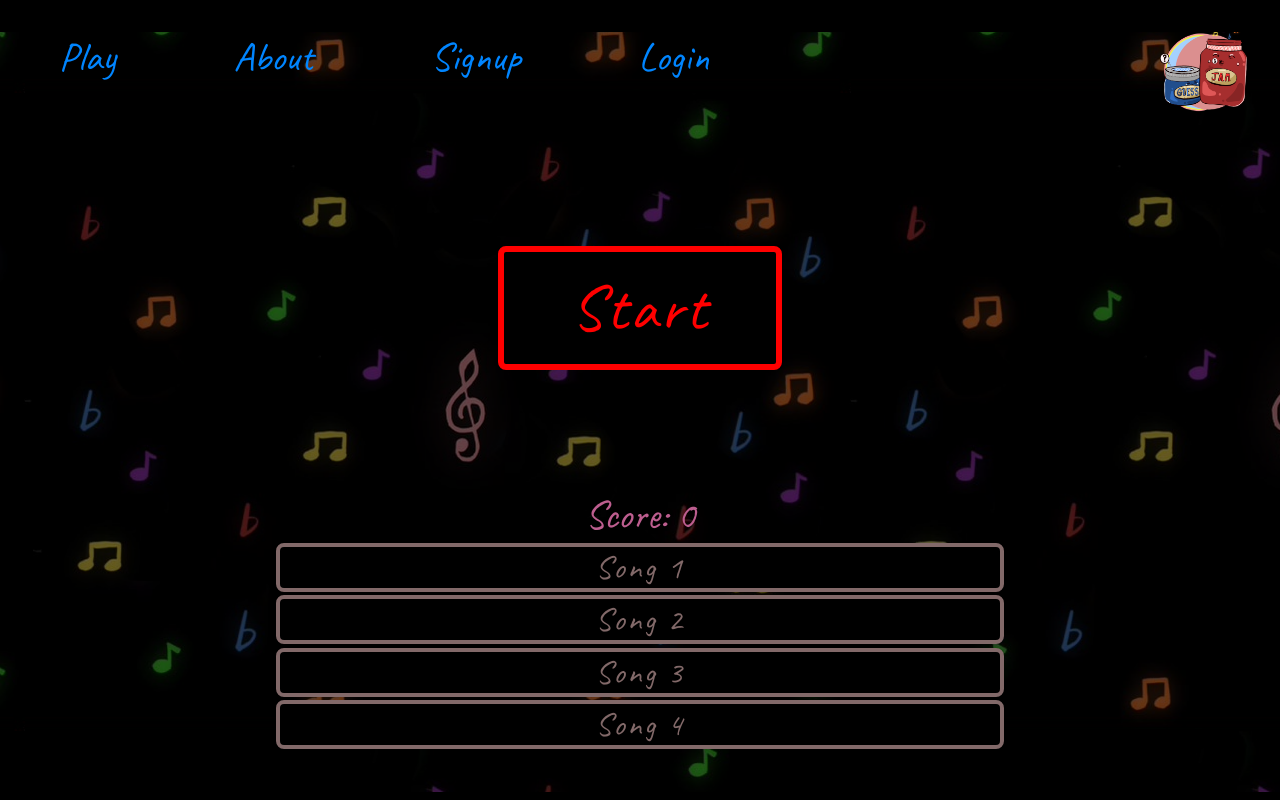
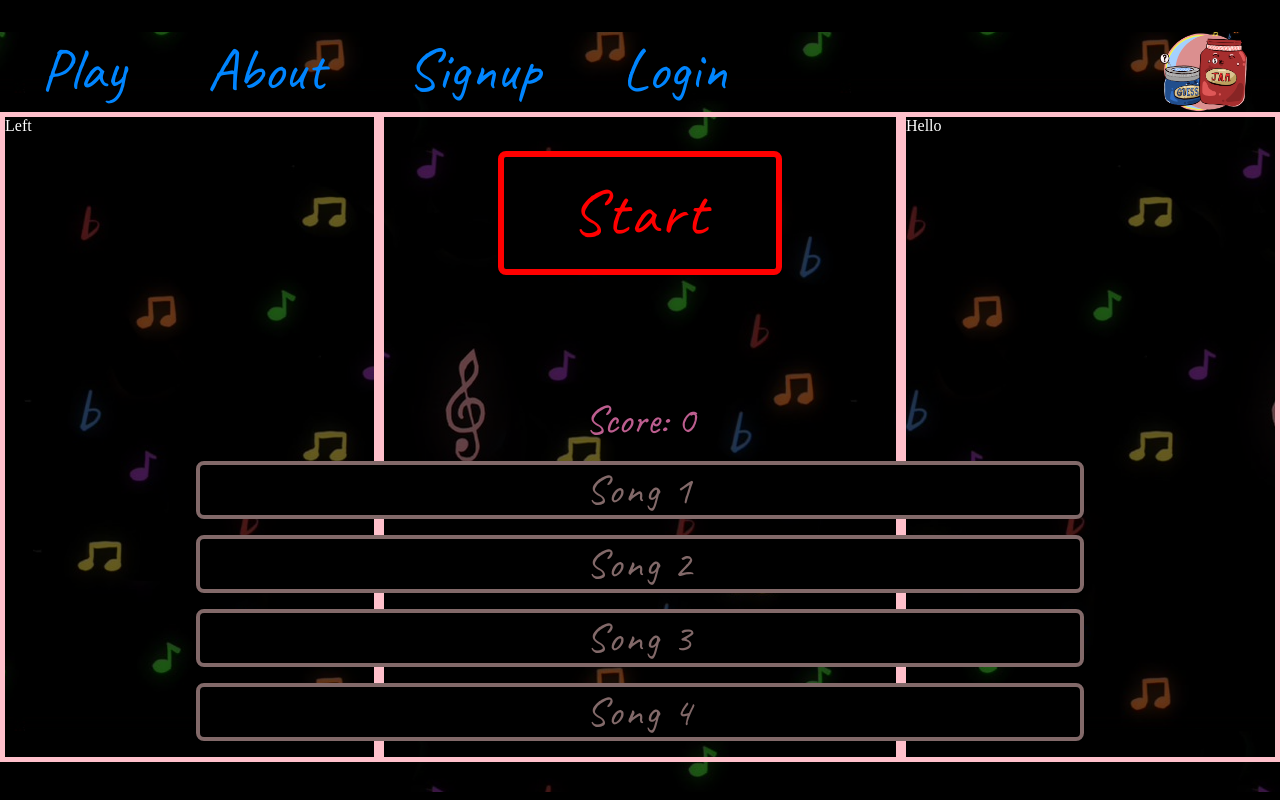
Before and after one commit to ronquiaj/Guess_Jam, a React (Create React App) app in the folder client/: page /game in a window 1280 px wide. Built offline with nearby package versions, Linux system fonts and the light colour scheme.

Commit message:
Added full HUD to frontend game page

```diff
--- a/client/src/components/Navbar/Navbar.tsx
+++ b/client/src/components/Navbar/Navbar.tsx
@@ -12,51 +12,80 @@ const Navbar: FC = () => {
   const smallScreen = 660 >= width;
   return (
     <>
-      <div className='navbar'>
+      <div className="navbar">
         {!smallScreen ? (
-          <div className='navbar--route-container'>
-            <Link className='remove-link' to='/lobby'>
-              <Typography variant='blue'>Play</Typography>
+          <div className="navbar--route-container">
+            <Link className="remove-link" to="/lobby">
+              <Typography
+                className="navbar--route-container--links"
+                variant="blue"
+              >
+                Play
+              </Typography>
             </Link>
-            <Link className='remove-link' to='/about'>
-              <Typography variant='blue'>About</Typography>
+            <Link className="remove-link" to="/about">
+              <Typography
+                className="navbar--route-container--links"
+                variant="blue"
+              >
+                About
+              </Typography>
             </Link>
-            <Link className='remove-link' to='/signup'>
-              <Typography variant='blue'>Signup</Typography>
+            <Link className="remove-link" to="/signup">
+              <Typography
+                className="navbar--route-container--links"
+                variant="blue"
+              >
+                Signup
+              </Typography>
             </Link>
-            <Link className='remove-link' to='/login'>
-              <Typography variant='blue'>Login</Typography>
+            <Link className="remove-link" to="/login">
+              <Typography
+                className="navbar--route-container--links"
+                variant="blue"
+              >
+                Login
+              </Typography>
             </Link>
           </div>
         ) : (
-          <Hamburger className='navbar--hamburger' onClick={() => setOpen(!open)} open={open} />
+          <Hamburger
+            className="navbar--hamburger"
+            onClick={() => setOpen(!open)}
+            open={open}
+          />
         )}
-        <div className='navbar--logo-container'>
-          <img alt='logo' className='navbar--logo-container__logo' src='/images/logo.png'></img>
+        <div className="navbar--logo-container">
+          <img
+            alt="logo"
+            className="navbar--logo-container__logo"
+            src="/images/logo.png"
+          ></img>
         </div>
       </div>
 
       <div
         className={`navbar--open ${
           open && smallScreen ? "navbar--open__show" : "navbar--open__close"
-        }`}>
-        <Link className='remove-link' to='/lobby'>
-          <Button className='navbar--open__button' variant='blue'>
+        }`}
+      >
+        <Link className="remove-link" to="/lobby">
+          <Button className="navbar--open__button" variant="blue">
             Play
           </Button>
         </Link>
-        <Link className='remove-link' to='/about'>
-          <Button className='navbar--open__button' variant='blue'>
+        <Link className="remove-link" to="/about">
+          <Button className="navbar--open__button" variant="blue">
             About
           </Button>
         </Link>
-        <Link className='remove-link' to='/signup'>
-          <Button className='navbar--open__button' variant='blue'>
+        <Link className="remove-link" to="/signup">
+          <Button className="navbar--open__button" variant="blue">
             Signup
           </Button>
         </Link>
-        <Link className='remove-link' to='/login'>
-          <Button className='navbar--open__button' variant='blue'>
+        <Link className="remove-link" to="/login">
+          <Button className="navbar--open__button" variant="blue">
             Login
           </Button>
         </Link>
--- a/client/src/components/Navbar/styles.scss
+++ b/client/src/components/Navbar/styles.scss
@@ -15,12 +15,16 @@
   }
 
   &--route-container {
-    width: 40%;
+    width: 60%;
     display: flex;
     flex-direction: row;
     justify-content: space-around;
     @include breakpoint("lg") {
       width: 90%;
+    }
+
+    &--links {
+      font-size: 3.7rem;
     }
   }
 
--- a/client/src/components/global/Button/styles.scss
+++ b/client/src/components/global/Button/styles.scss
@@ -18,12 +18,12 @@
   cursor: pointer;
   font-family: "Caveat", cursive;
   letter-spacing: 0.15rem;
-  width: 45rem;
-  font-size: 2rem;
+  width: 55rem;
+  font-size: 2.5rem;
   text-align: center;
   transition: 500ms ease;
   border-radius: 0.5rem;
-  margin: 0.2rem;
+  margin: 1rem;
   @include breakpoint("sm") {
     width: 90vw;
     font-size: 1.7rem;
--- a/client/src/routes/GamePage/GamePageView.tsx
+++ b/client/src/routes/GamePage/GamePageView.tsx
@@ -47,17 +47,21 @@ const GamePageView: FC<Props> = ({
 
   return (
     <div className="game-container">
-      <div className="game-container">
+      <div className="game-container--tools">Left</div>
+      <div className="game-container--main">
         {gameStarted ? (
           <Countdown
             neon={true}
             countdownWords={["Ready?", "Set...", "Go!"]}
-            className="game-container--ready-set-go"
+            className="game-container--main--ready-set-go"
             time={1000}
             animationOver={closeOpeningCountdown}
           />
         ) : (
-          <Button className="game-container--big-button" onClick={startGame}>
+          <Button
+            className="game-container--main--big-button"
+            onClick={startGame}
+          >
             Start
           </Button>
         )}
@@ -73,11 +77,12 @@ const GamePageView: FC<Props> = ({
         <ButtonContainer
           className={`game--button-container ${
             !openingCountdownOver &&
-            "game-container--button-container--disabled"
+            "game-container--main--button-container--disabled"
           }`}
           buttons={buttons.buttons}
         />
       </div>
+      <div className="game-container--info">Hello</div>
     </div>
   );
 };
--- a/client/src/routes/GamePage/styles.scss
+++ b/client/src/routes/GamePage/styles.scss
@@ -3,8 +3,27 @@
 
 .game-container {
   display: flex;
+  flex-direction: row;
+
+  width: 100%;
+  height: 100%;
+
+  &--tools {
+    width: 30%;
+    border: 5px solid pink;
+  }
+
+  &--info {
+    width: 30%;
+    border: 5px solid pink;
+  }
+
+  &--main {
+    border: 5px solid pink;
+    display: flex;
     flex-direction: column;
     height: 80vh;
+    width: 40%;
     justify-content: flex-end;
     align-items: center;
     &--big-button {
@@ -30,3 +49,4 @@
       }
     }
   }
+}
```
Lines whose indentation alone changed are shown as unchanged.
